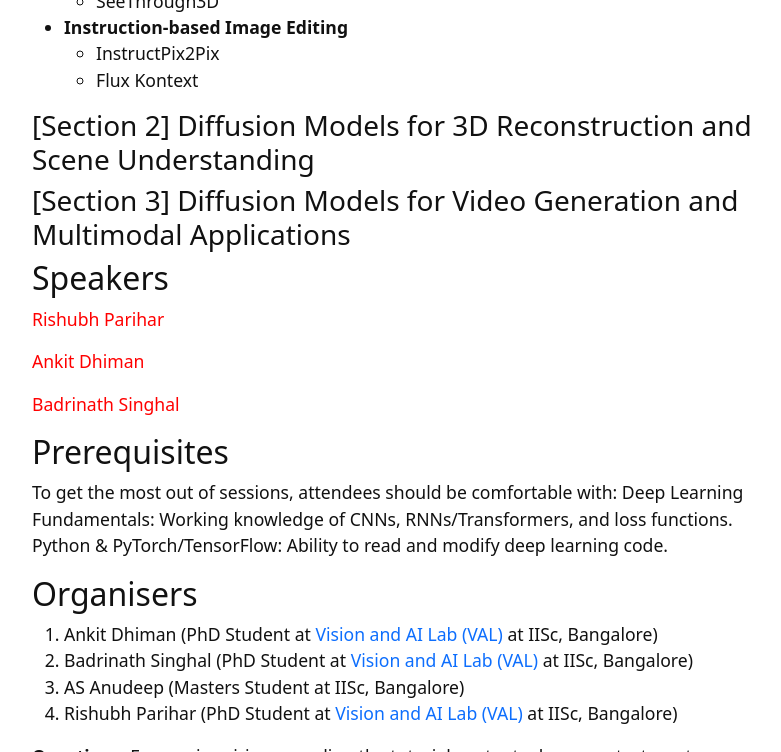
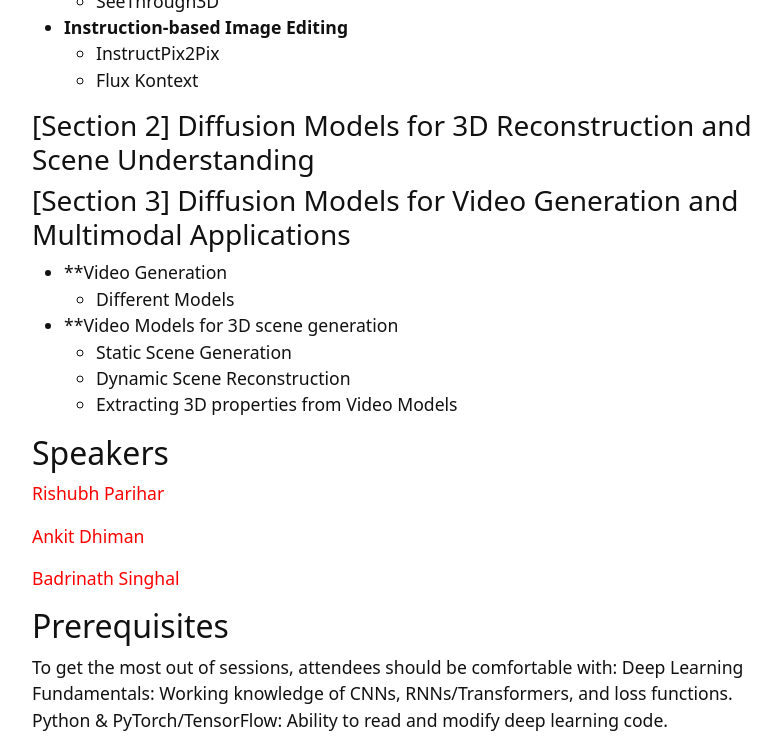
Before and after one commit to howtobuildworldmodels/howtobuildworldmodels.github.io, a Jekyll site: the page built from index.md, in a window 1280 px wide and 900 px high, scrolled down 1070 px, cut to the strip 0-752 px from the top of the window. Shown: the whole strip, without its empty margins (245-1026 px from the left). Built offline with Jekyll 4.4.1, drawn with Linux system fonts in a browser that asks for light colours.

Commit message:
Enhance index with video generation section
Added details about video generation models and their applications.

```diff
--- a/index.md
+++ b/index.md
@@ -40,6 +40,13 @@ Generative models have advanced rapidly in recent years, driving breakthroughs a
 ### [Section 2] Diffusion Models for 3D Reconstruction and Scene Understanding
 ### [Section 3] Diffusion Models for Video Generation and Multimodal Applications
 
+- **Video Generation
+  - Different Models
+- **Video Models for 3D scene generation
+  - Static Scene Generation
+  - Dynamic Scene Reconstruction
+  - Extracting 3D properties from Video Models
+
 ## Speakers
 <span style="color: red;">Rishubh Parihar</span>
 
```
